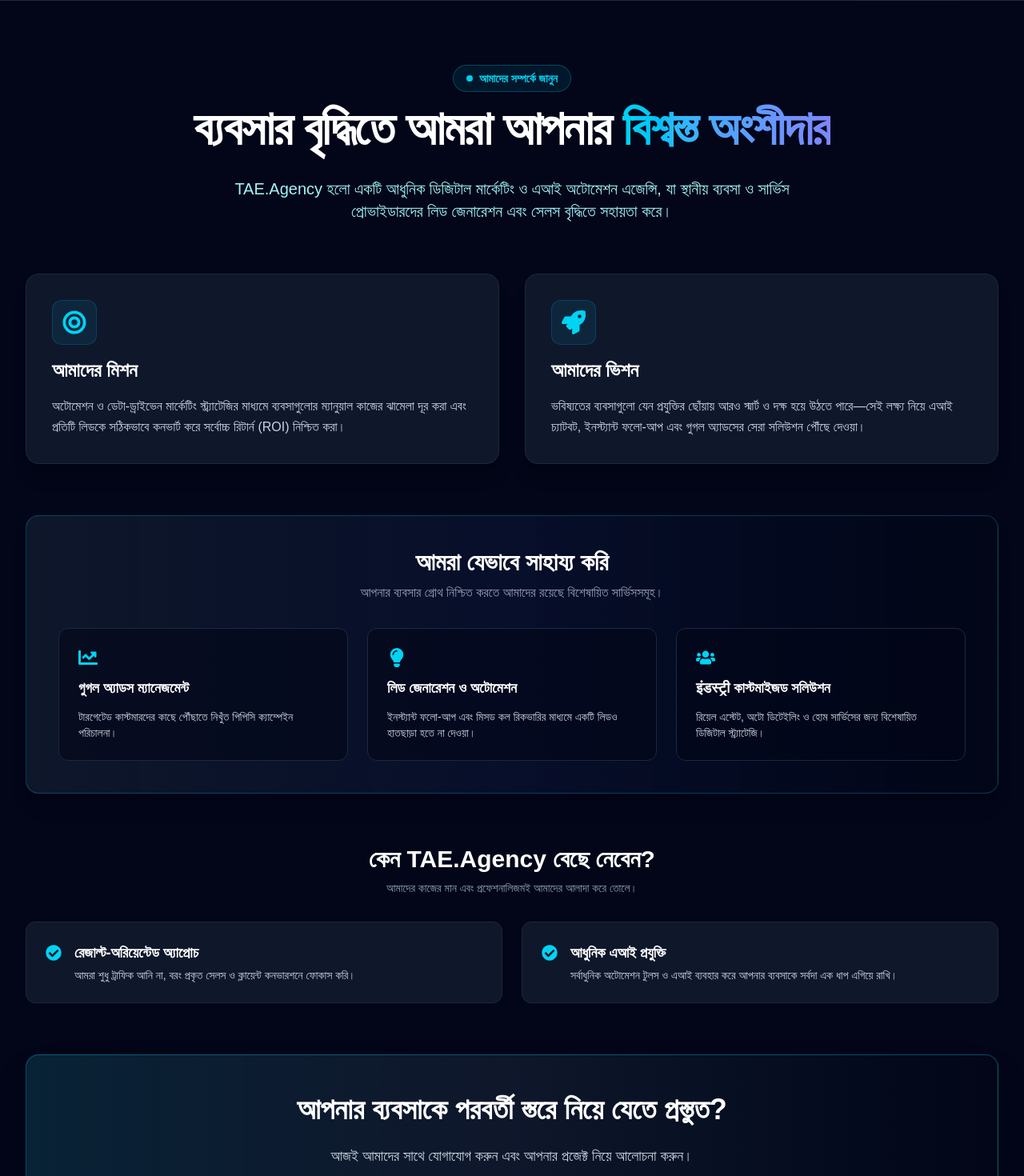
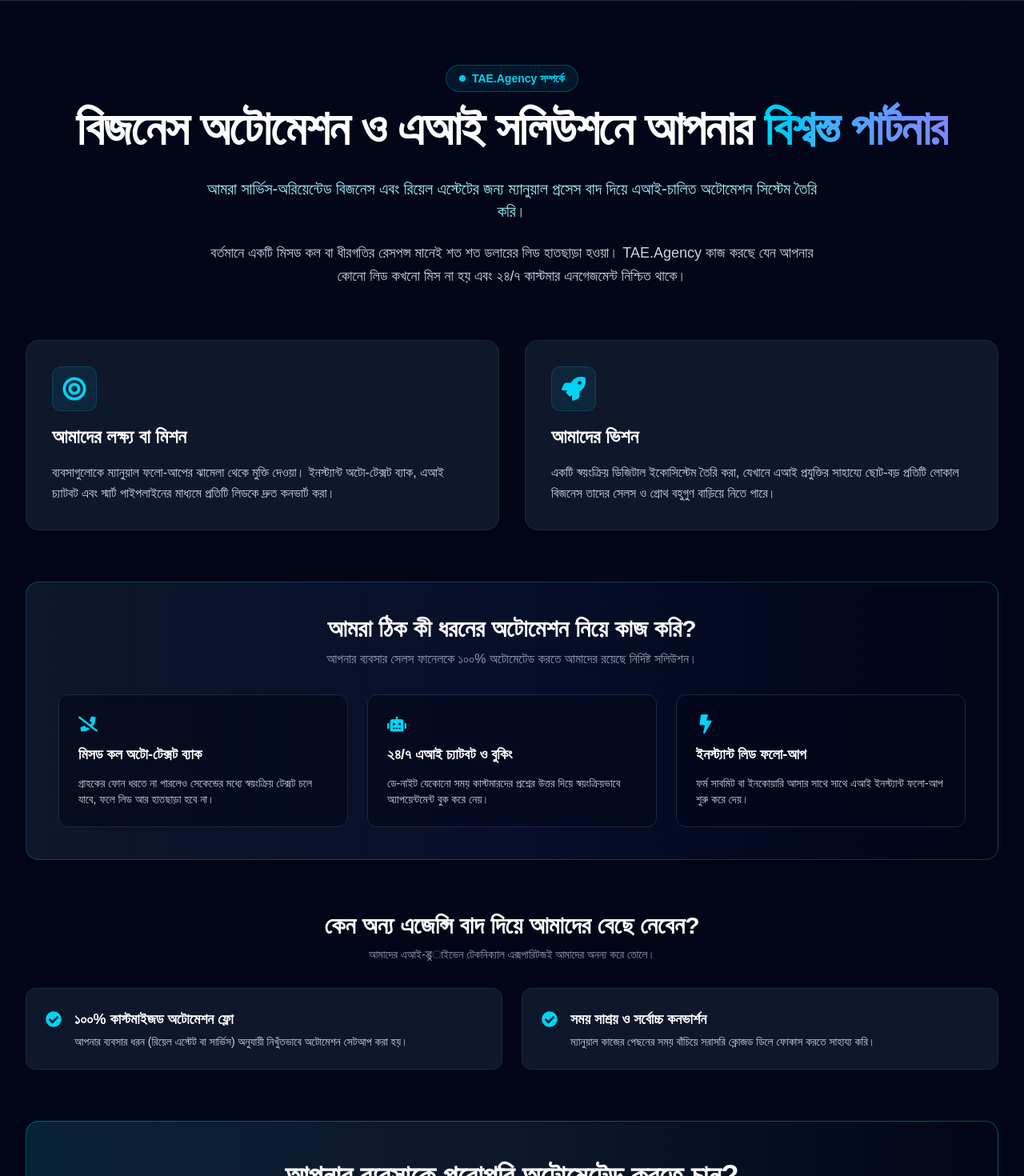
Before and after one commit to torikinsights-wq/tae-agency, a Next.js app: page /about in a window 1280 px wide. Shown: the part 80-1550 px from the top of the page at 80% size. Built offline with nearby package versions, Linux system fonts and the light colour scheme.

Commit message:
Add About page

```diff
--- a/app/about/page.tsx
+++ b/app/about/page.tsx
@@ -3,7 +3,7 @@ import React, { useState, useEffect } from "react";
 import Link from "next/link";
 import {
   FaRocket, FaBullseye, FaHandshake, FaCheckCircle,
-  FaLightbulb, FaChartLine, FaShieldAlt, FaUsers
+  FaRobot, FaChartLine, FaShieldAlt, FaBolt, FaPhoneSlash, FaComments
 } from "react-icons/fa";
 
 export default function AboutPage() {
@@ -32,21 +32,27 @@ export default function AboutPage() {
         <div className="text-center space-y-6 pt-8">
           <div className="inline-flex items-center gap-2 px-4 py-1.5 rounded-full bg-cyan-500/10 border border-cyan-500/30 text-cyan-400 text-xs sm:text-sm font-semibold mb-2">
             <span className="w-2 h-2 rounded-full bg-cyan-400 animate-pulse"></span>
-            {isBangla ? "আমাদের সম্পর্কে জানুন" : "About TAE.Agency"}
+            {isBangla ? "TAE.Agency সম্পর্কে" : "About TAE.Agency"}
           </div>
 
           <h1 className="text-4xl sm:text-6xl font-extrabold tracking-tight text-white leading-tight">
             {isBangla ? (
-              <>ব্যবসার বৃদ্ধিতে আমরা আপনার <span className="bg-gradient-to-r from-cyan-400 via-blue-400 to-indigo-400 bg-clip-text text-transparent">বিশ্বস্ত অংশীদার</span></>
+              <>বিজনেস অটোমেশন ও এআই সলিউশনে আপনার <span className="bg-gradient-to-r from-cyan-400 via-blue-400 to-indigo-400 bg-clip-text text-transparent">বিশ্বস্ত পার্টনার</span></>
             ) : (
-              <>Your Trusted Partner in <span className="bg-gradient-to-r from-cyan-400 via-blue-400 to-indigo-400 bg-clip-text text-transparent">Business Growth</span></>
+              <>Your Trusted Partner in <span className="bg-gradient-to-r from-cyan-400 via-blue-400 to-indigo-400 bg-clip-text text-transparent">Business Automation & AI</span></>
             )}
           </h1>
 
           <p className="text-xl text-cyan-200 font-medium max-w-3xl mx-auto">
             {isBangla
-              ? "TAE.Agency হলো একটি আধুনিক ডিজিটাল মার্কেটিং ও এআই অটোমেশন এজেন্সি, যা স্থানীয় ব্যবসা ও সার্ভিস প্রোভাইডারদের লিড জেনারেশন এবং সেলস বৃদ্ধিতে সহায়তা করে।"
-              : "TAE.Agency is a modern digital marketing and AI automation agency helping local businesses and service providers scale lead generation and sales."}
+              ? "আমরা সার্ভিস-অরিয়েন্টেড বিজনেস এবং রিয়েল এস্টেটের জন্য ম্যানুয়াল প্রসেস বাদ দিয়ে এআই-চালিত অটোমেশন সিস্টেম তৈরি করি।"
+              : "We build AI-powered automation systems replacing manual processes for service-oriented businesses and real estate."}
+          </p>
+
+          <p className="max-w-3xl mx-auto text-slate-300 text-base sm:text-lg leading-relaxed">
+            {isBangla
+              ? "বর্তমানে একটি মিসড কল বা ধীরগতির রেসপন্স মানেই শত শত ডলারের লিড হাতছাড়া হওয়া। TAE.Agency কাজ করছে যেন আপনার কোনো লিড কখনো মিস না হয় এবং ২৪/৭ কাস্টমার এনগেজমেন্ট নিশ্চিত থাকে।"
+              : "In today's market, a missed call or slow response means losing hundreds in revenue. TAE.Agency ensures zero missed leads and 24/7 customer engagement."}
           </p>
         </div>
 
@@ -57,12 +63,12 @@ export default function AboutPage() {
               <FaBullseye />
             </div>
             <h3 className="text-2xl font-bold text-white">
-              {isBangla ? "আমাদের মিশন" : "Our Mission"}
+              {isBangla ? "আমাদের লক্ষ্য বা মিশন" : "Our Mission"}
             </h3>
             <p className="text-slate-300 leading-relaxed text-base">
               {isBangla
-                ? "অটোমেশন ও ডেটা-ড্রাইভেন মার্কেটিং স্ট্র্যাটেজির মাধ্যমে ব্যবসাগুলোর ম্যানুয়াল কাজের ঝামেলা দূর করা এবং প্রতিটি লিডকে সঠিকভাবে কনভার্ট করে সর্বোচ্চ রিটার্ন (ROI) নিশ্চিত করা।"
-                : "To eliminate manual hurdles for businesses through automation and data-driven marketing strategies, ensuring maximum ROI by effectively converting every lead."}
+                ? "ব্যবসাগুলোকে ম্যানুয়াল ফলো-আপের ঝামেলা থেকে মুক্তি দেওয়া। ইনস্ট্যান্ট অটো-টেক্সট ব্যাক, এআই চ্যাটবট এবং স্মার্ট পাইপলাইনের মাধ্যমে প্রতিটি লিডকে দ্রুত কনভার্ট করা।"
+                : "To free businesses from manual follow-up hassles. Converting every lead instantly through automated text-backs, AI chatbots, and smart pipelines."}
             </p>
           </div>
 
@@ -75,58 +81,58 @@ export default function AboutPage() {
             </h3>
             <p className="text-slate-300 leading-relaxed text-base">
               {isBangla
-                ? "ভবিষ্যতের ব্যবসাগুলো যেন প্রযুক্তির ছোঁয়ায় আরও স্মার্ট ও দক্ষ হয়ে উঠতে পারে—সেই লক্ষ্য নিয়ে এআই চ্যাটবট, ইনস্ট্যান্ট ফলো-আপ এবং গুগল অ্যাডসের সেরা সলিউশন পৌঁছে দেওয়া।"
-                : "To empower future businesses to be smarter and more efficient through cutting-edge AI chatbots, instant follow-ups, and top-tier Google Ads solutions."}
+                ? "একটি স্বয়ংক্রিয় ডিজিটাল ইকোসিস্টেম তৈরি করা, যেখানে এআই প্রযুক্তির সাহায্যে ছোট-বড় প্রতিটি লোকাল বিজনেস তাদের সেলস ও গ্রোথ বহুগুণ বাড়িয়ে নিতে পারে।"
+                : "Creating an automated digital ecosystem where every local business can exponentially scale sales and growth using cutting-edge AI technology."}
             </p>
           </div>
         </div>
 
-        {/* What We Do Section */}
+        {/* What We Automate (Core Focus) */}
         <div className="bg-gradient-to-r from-slate-900 via-blue-950/30 to-slate-950 border border-cyan-500/30 rounded-2xl p-8 sm:p-10 space-y-8 shadow-xl">
           <div className="text-center space-y-2">
             <h2 className="text-3xl font-bold text-white">
-              {isBangla ? "আমরা যেভাবে সাহায্য করি" : "How We Help Your Business"}
+              {isBangla ? "আমরা ঠিক কী ধরনের অটোমেশন নিয়ে কাজ করি?" : "What Systems Do We Automate?"}
             </h2>
             <p className="text-slate-400 text-sm sm:text-base">
-              {isBangla ? "আপনার ব্যবসার গ্রোথ নিশ্চিত করতে আমাদের রয়েছে বিশেষায়িত সার্ভিসসমূহ।" : "Specialized services to ensure your business growth."}
+              {isBangla ? "আপনার ব্যবসার সেলস ফানেলকে ১০০% অটোমেটেড করতে আমাদের রয়েছে নির্দিষ্ট সলিউশন।" : "Specialized systems to make your sales funnel 100% automated."}
             </p>
           </div>
 
           <div className="grid grid-cols-1 sm:grid-cols-2 lg:grid-cols-3 gap-6">
             <div className="bg-slate-950/60 border border-slate-800 p-6 rounded-xl space-y-3">
-              <div className="text-cyan-400 text-2xl"><FaChartLine /></div>
-              <h4 className="text-lg font-bold text-white">{isBangla ? "গুগল অ্যাডস ম্যানেজমেন্ট" : "Google Ads Management"}</h4>
+              <div className="text-cyan-400 text-2xl"><FaPhoneSlash /></div>
+              <h4 className="text-lg font-bold text-white">{isBangla ? "মিসড কল অটো-টেক্সট ব্যাক" : "Missed Call Text-Back"}</h4>
               <p className="text-slate-300 text-sm">
-                {isBangla ? "টারগেটেড কাস্টমারদের কাছে পৌঁছাতে নিখুঁত পিপিসি ক্যাম্পেইন পরিচালনা।" : "Running precise PPC campaigns to reach target customers effectively."}
+                {isBangla ? "গ্রাহকের ফোন ধরতে না পারলেও সেকেন্ডের মধ্যে স্বয়ংক্রিয় টেক্সট চলে যাবে, ফলে লিড আর হাতছাড়া হবে না।" : "Instantly text back missed callers within seconds so you never lose a lead."}
               </p>
             </div>
 
             <div className="bg-slate-950/60 border border-slate-800 p-6 rounded-xl space-y-3">
-              <div className="text-cyan-400 text-2xl"><FaLightbulb /></div>
-              <h4 className="text-lg font-bold text-white">{isBangla ? "লিড জেনারেশন ও অটোমেশন" : "Lead Gen & Automation"}</h4>
+              <div className="text-cyan-400 text-2xl"><FaRobot /></div>
+              <h4 className="text-lg font-bold text-white">{isBangla ? "২৪/৭ এআই চ্যাটবট ও বুকিং" : "24/7 AI Chatbot & Booking"}</h4>
               <p className="text-slate-300 text-sm">
-                {isBangla ? "ইনস্ট্যান্ট ফলো-আপ এবং মিসড কল রিকভারির মাধ্যমে একটি লিডও হাতছাড়া হতে না দেওয়া।" : "Ensuring zero missed leads through instant follow-ups and missed call recovery."}
+                {isBangla ? "ডে-নাইট যেকোনো সময় কাস্টমারদের প্রশ্নের উত্তর দিয়ে স্বয়ংক্রিয়ভাবে অ্যাপয়েন্টমেন্ট বুক করে নেয়।" : "Engage customers 24/7, answer queries, and book appointments automatically."}
               </p>
             </div>
 
             <div className="bg-slate-950/60 border border-slate-800 p-6 rounded-xl space-y-3">
-              <div className="text-cyan-400 text-2xl"><FaUsers /></div>
-              <h4 className="text-lg font-bold text-white">{isBangla ? "इंडस्ट्री কাস্টমাইজড সলিউশন" : "Industry Solutions"}</h4>
+              <div className="text-cyan-400 text-2xl"><FaBolt /></div>
+              <h4 className="text-lg font-bold text-white">{isBangla ? "ইনস্ট্যান্ট লিড ফলো-আপ" : "Instant Lead Follow-Up"}</h4>
               <p className="text-slate-300 text-sm">
-                {isBangla ? "রিয়েল এস্টেট, অটো ডিটেইলিং ও হোম সার্ভিসের জন্য বিশেষায়িত ডিজিটাল স্ট্র্যাটেজি।" : "Tailored digital strategies for real estate, auto detailing, and home services."}
+                {isBangla ? "ফর্ম সাবমিট বা ইনকোয়ারি আসার সাথে সাথে এআই ইনস্ট্যান্ট ফলো-আপ শুরু করে দেয়।" : "Trigger instant personalized follow-ups the moment a lead inquires."}
               </p>
             </div>
           </div>
         </div>
 
-        {/* Why Choose Us */}
+        {/* Why TAE.Agency */}
         <div className="space-y-8">
           <div className="text-center space-y-2">
             <h2 className="text-3xl font-bold text-white">
-              {isBangla ? "কেন TAE.Agency বেছে নেবেন?" : "Why Choose TAE.Agency?"}
+              {isBangla ? "কেন অন্য এজেন্সি বাদ দিয়ে আমাদের বেছে নেবেন?" : "Why Choose TAE.Agency Over Others?"}
             </h2>
             <p className="text-slate-400 text-sm">
-              {isBangla ? "আমাদের কাজের মান এবং প্রফেশনালিজমই আমাদের আলাদা করে তোলে।" : "What sets us apart in the digital landscape."}
+              {isBangla ? "আমাদের এআই-ड्रাইভেন টেকনিক্যাল এক্সপারিটজই আমাদের অনন্য করে তোলে।" : "Our AI-driven technical expertise sets us apart."}
             </p>
           </div>
 
@@ -134,16 +140,16 @@ export default function AboutPage() {
             <div className="flex items-start gap-4 bg-slate-900 border border-slate-800 p-6 rounded-xl">
               <FaCheckCircle className="text-cyan-400 text-xl mt-1 shrink-0" />
               <div>
-                <h4 className="text-lg font-bold text-white mb-1">{isBangla ? "রেজাল্ট-অরিয়েন্টেড অ্যাপ্রোচ" : "Result-Oriented Approach"}</h4>
-                <p className="text-slate-300 text-sm">{isBangla ? "আমরা শুধু ট্রাফিক আনি না, বরং প্রকৃত সেলস ও ক্লায়েন্ট কনভারশনে ফোকাস করি।" : "We focus on actual sales and client conversion, not just traffic."}</p>
+                <h4 className="text-lg font-bold text-white mb-1">{isBangla ? "১০০% কাস্টমাইজড অটোমেশন ফ্লো" : "100% Customized Automation Flow"}</h4>
+                <p className="text-slate-300 text-sm">{isBangla ? "আপনার ব্যবসার ধরন (রিয়েল এস্টেট বা সার্ভিস) অনুযায়ী নিখুঁতভাবে অটোমেশন সেটআপ করা হয়।" : "Tailored specifically to your real estate or service-oriented business model."}</p>
               </div>
             </div>
 
             <div className="flex items-start gap-4 bg-slate-900 border border-slate-800 p-6 rounded-xl">
               <FaCheckCircle className="text-cyan-400 text-xl mt-1 shrink-0" />
               <div>
-                <h4 className="text-lg font-bold text-white mb-1">{isBangla ? "আধুনিক এআই প্রযুক্তি" : "Modern AI Technology"}</h4>
-                <p className="text-slate-300 text-sm">{isBangla ? "সর্বাধুনিক অটোমেশন টুলস ও এআই ব্যবহার করে আপনার ব্যবসাকে সর্বদা এক ধাপ এগিয়ে রাখি।" : "Keeping your business ahead using cutting-edge automation tools and AI."}</p>
+                <h4 className="text-lg font-bold text-white mb-1">{isBangla ? "সময় সাশ্রয় ও সর্বোচ্চ কনভার্শন" : "Time Savings & Maximum Conversion"}</h4>
+                <p className="text-slate-300 text-sm">{isBangla ? "ম্যানুয়াল কাজের পেছনের সময় বাঁচিয়ে সরাসরি ক্লোজড ডিলে ফোকাস করতে সাহায্য করি।" : "Eliminate manual tasks so you can focus entirely on closing deals."}</p>
               </div>
             </div>
           </div>
@@ -152,12 +158,12 @@ export default function AboutPage() {
         {/* Call to Action Section */}
         <div className="bg-gradient-to-r from-cyan-900/40 via-slate-900 to-slate-950 border border-cyan-500/40 rounded-2xl p-8 sm:p-12 text-center space-y-6 shadow-2xl">
           <h2 className="text-3xl sm:text-4xl font-extrabold text-white">
-            {isBangla ? "আপনার ব্যবসাকে পরবর্তী স্তরে নিয়ে যেতে প্রস্তুত?" : "Ready to take your business to the next level?"}
+            {isBangla ? "আপনার ব্যবসাকে পুরোপুরি অটোমেটেড করতে চান?" : "Want to Fully Automate Your Business?"}
           </h2>
           <p className="text-slate-300 max-w-2xl mx-auto text-base sm:text-lg">
             {isBangla
-              ? "আজই আমাদের সাথে যোগাযোগ করুন এবং আপনার প্রজেক্ট নিয়ে আলোচনা করুন।"
-              : "Contact us today and let's discuss your project."}
+              ? "আজই আমাদের সাথে কথা বলুন এবং আপনার বিজনেসের জন্য ফ্রি অটোমেশন অডিট বুক করুন।"
+              : "Talk to us today and book a free automation audit for your business."}
           </p>
 
           <div className="flex justify-center pt-4">
@@ -165,7 +171,7 @@ export default function AboutPage() {
               href="/contact"
               className="bg-cyan-500 hover:bg-cyan-400 text-slate-950 font-bold px-8 py-4 rounded-xl shadow-lg shadow-cyan-500/20 transition duration-300 text-center"
             >
-              {isBangla ? "যোগাযোগ করুন" : "Get in Touch"}
+              {isBangla ? "Free Automation Audit বুক করুন" : "Book Free Automation Audit"}
             </Link>
           </div>
         </div>
```
